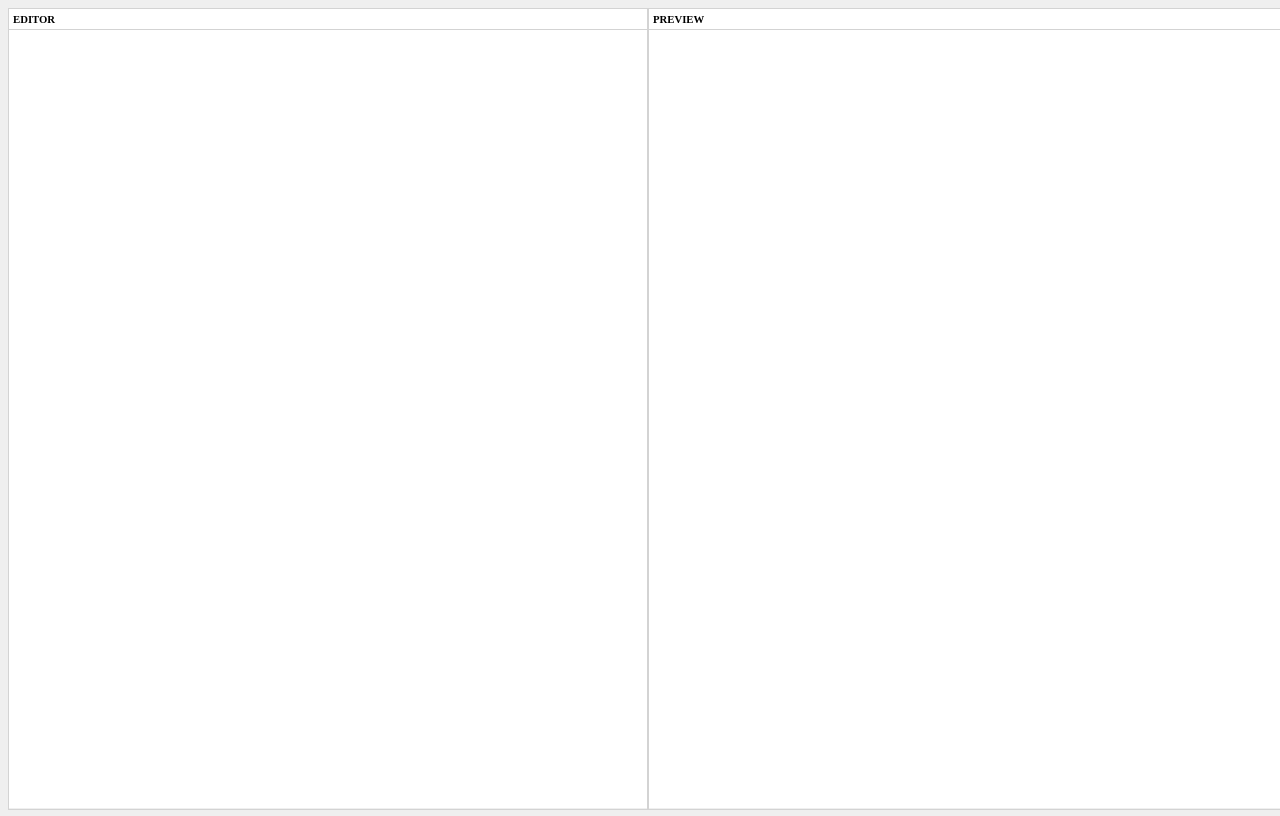
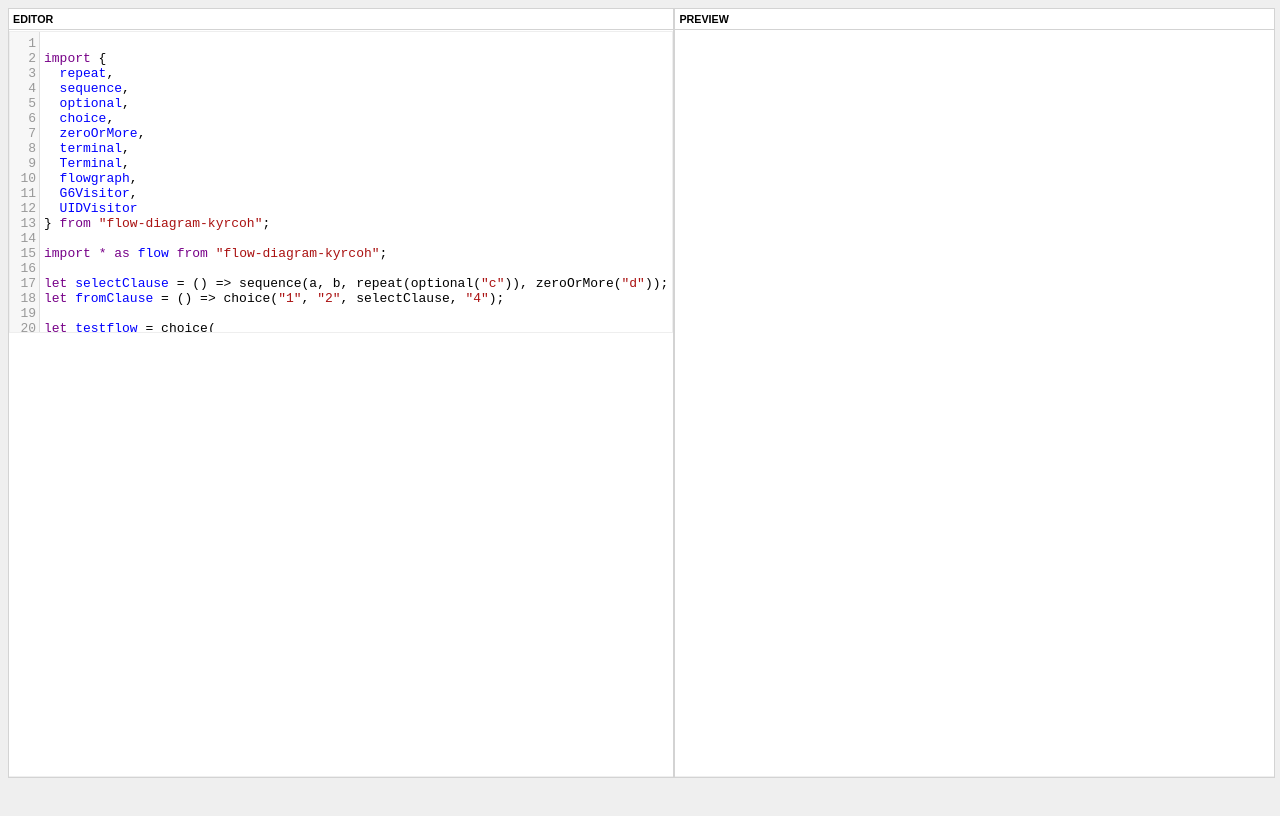
Before and after one commit to imaguiraga/flow-preview-kyrcoh, a website with bundled scripts: page public/index.html in a window 1280 px wide. Built offline with nearby package versions, Linux system fonts and the light colour scheme; what split.js would draw is missing.

Commit message:
5 files modified - codemirror

```diff
--- a/package.json
+++ b/package.json
@@ -9,6 +9,9 @@
   },
   "dependencies": {
     "@antv/g6": "^3.3.5",
+    "codemirror": "^5.52.0",
+    "escodegen": "^1.14.1",
+    "esprima": "^4.0.1",
     "split.js": "^1.5.11"
   },
   "devDependencies": {
--- a/public/index.html
+++ b/public/index.html
@@ -1,7 +1,7 @@
 <!DOCTYPE html>
 <html>
   <head>
-    <title>Parcel Sandbox</title>
+    <title>Preview Flow Diagram Sandbox</title>
     <meta charset="UTF-8" />
   </head>
 
--- a/src/data-index.js
+++ b/src/data-index.js
@@ -25,7 +25,7 @@ let testflow = choice(
 );
 //*/
 // Generate flow by parsing javascript text
-let f = new Function("module",``const {
+let f = new Function("module",\`const {
     repeat,
     sequence,
     optional,
@@ -36,7 +36,7 @@ let f = new Function("module",``const {
   let f = () => {
     return choice("a", "b", repeat(optional("c")));
   };
-  return f;``);
+  return f;\`);
 
 //testflow = f(flow)();
 
--- a/src/index.js
+++ b/src/index.js
@@ -1,16 +1,18 @@
 import "./styles.css";
 // using ES6 modules
 import Split from "split.js";
-let instance = null;
+import {content} from "./data-index.js";
+import CodeMirror from "codemirror";
+import "codemirror/lib/codemirror.css";
+import "codemirror/mode/javascript/javascript.js";
 
-Split(["#one", "#two"], {
+// Initialize Split Pane
+const splitPane = Split(["#one", "#two"], {
   sizes: [40, 60],
-  //direction: "vertical",
   minSize: [300, 400],
   gutter: function(index, direction) {
     var gutter = document.createElement("div");
     gutter.className = "gutter gutter-" + direction;
-    //gutter.style.height = "185px";
     return gutter;
   },
   gutterSize: 2,
@@ -21,4 +23,12 @@ Split(["#one", "#two"], {
         'flex-basis':  `${gutterSize}px`,
     })
 });
-console.log(instance);
+console.log(splitPane);
+console.log(content);
+//"function myScript(){return 100;}\n",
+// Initialize Editor Pane
+const codeMirrorEditor = CodeMirror(document.getElementById('editor-pane'), {
+  value: content,
+  mode:  "javascript",
+  lineNumbers: true,
+});
--- a/src/styles.css
+++ b/src/styles.css
@@ -1,20 +1,25 @@
 body {
-  font-family: monospace sans-serif;
+  font-family: sans-serif;
   background-color: #efefef ;
+}
+
+.CodeMirror {
+  border: 1px solid #eee;
+  height: 92vh;
 }
 
 #grid {
   display: flex;
   flex-direction: row;
-  width: 100vw;
-  height: 100vh;
+  width: 99vw;
+  height: 96vh;
   background-color: white;
 }
 
 .pane {
   border: 1px solid lightgray;
-  width: 100vw;
-  height: 100vh;
+  width: 94vw;
+  height: 96vh;
 }
 .pane > h6 {
   margin:0;
```
